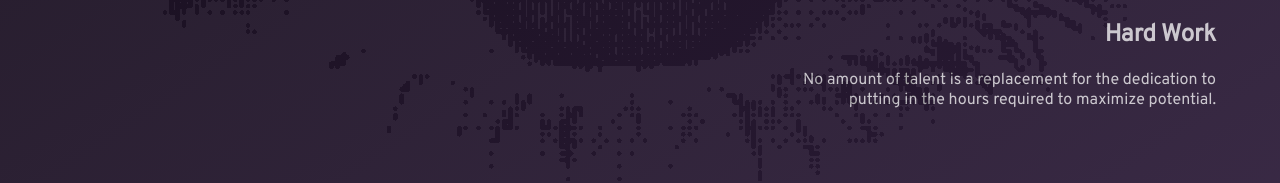
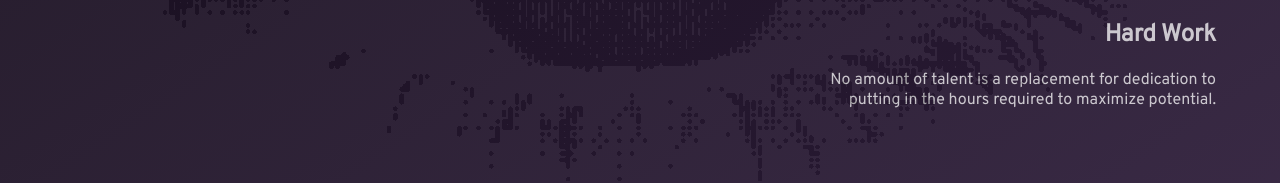
Before and after one commit to Aphenphos/portfolio, a React (Create React App) app: page /about in a window 1280 px wide. Shown: the part 482-665 px from the top of the page. Built offline with nearby package versions, Linux system fonts and the light colour scheme.

Commit message:
grammer changes

```diff
--- a/src/components/About/About.js
+++ b/src/components/About/About.js
@@ -8,7 +8,7 @@ export default function About() {
                 Thoughtful design makes life easier
             </h2>
             <p>
-                With a background in psychology and management well planned and executed systems have always been my goal. <br />
+                With a background in psychology and management, well-planned and executed systems have always been my goal. <br />
             </p>
             <h2>
                 Endless learning
@@ -20,7 +20,7 @@ export default function About() {
                 Hard Work
             </h2>
             <p>
-                No amount of talent is a replacement for the dedication to putting in the hours required to maximize potential.
+                No amount of talent is a replacement for dedication to putting in the hours required to maximize potential.
             </p>
         </div>
         </>
```
